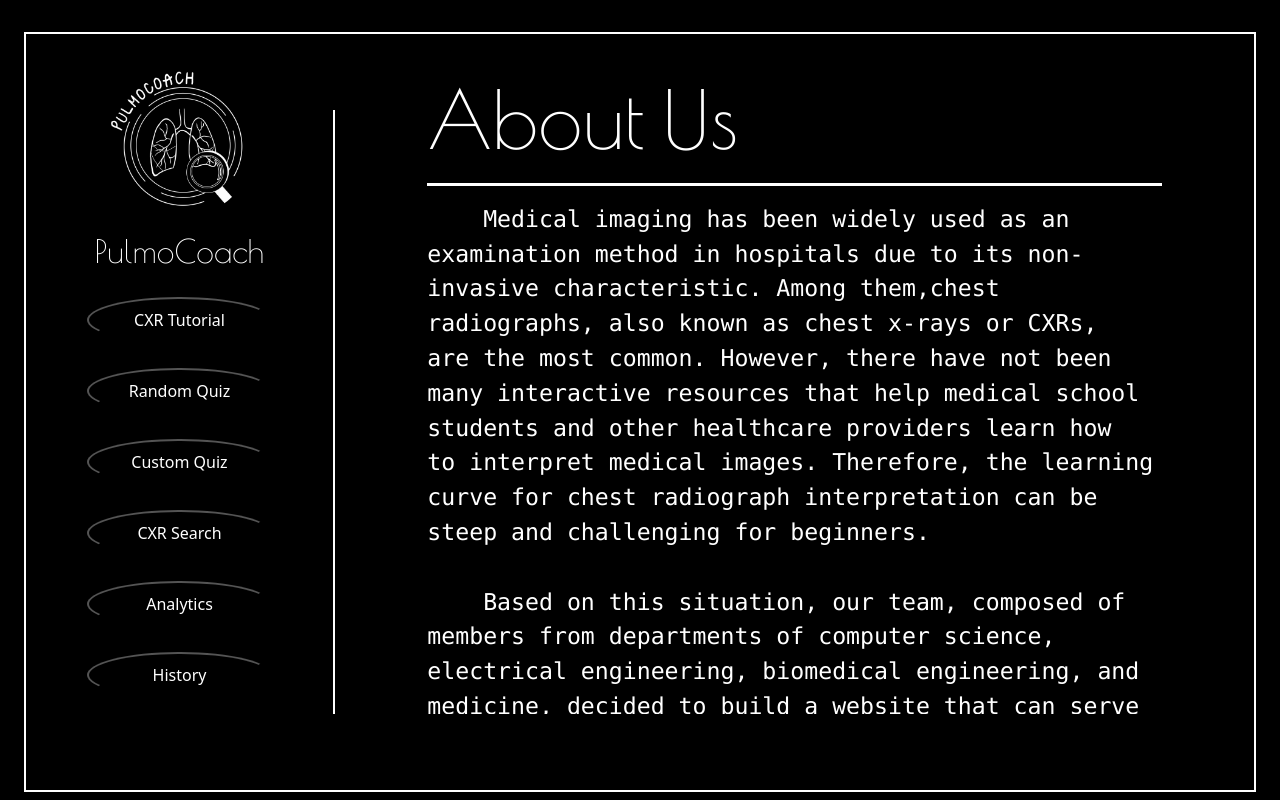
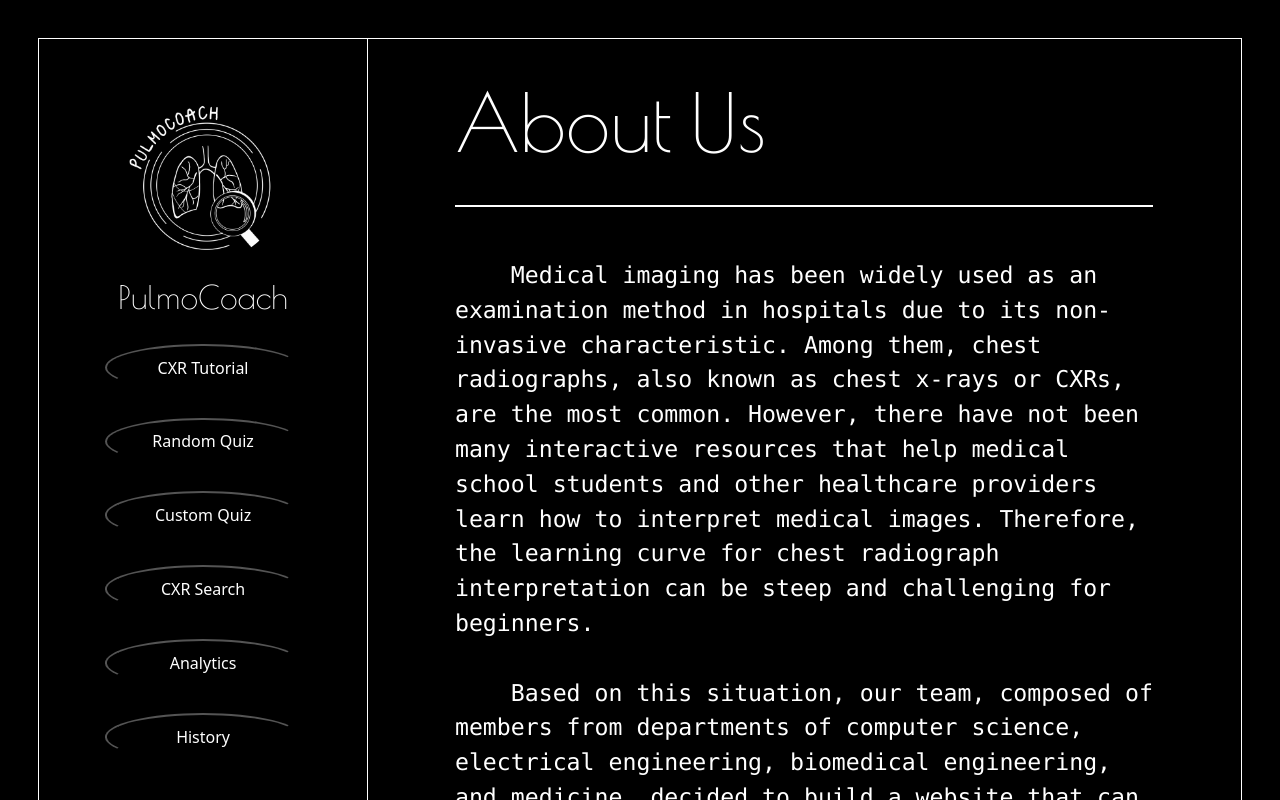
Before and after one commit to eric900115/PulmoCoach, an Angular app: page /menu in a window 1280 px wide. Shown: the top 800 px of the page. Built offline with nearby package versions, Linux system fonts and the light colour scheme; a web font is replaced by a local one.

Commit message:
fix: web layout

```diff
--- a/src/app/history/history.component.html
+++ b/src/app/history/history.component.html
@@ -1,8 +1,8 @@
 <link rel="preconnect" href="https://fonts.googleapis.com">
 <link rel="preconnect" href="https://fonts.gstatic.com" crossorigin>
 <link href="https://fonts.googleapis.com/css2?family=Poiret+One&display=swap" rel="stylesheet">
-<div class="container-fluid" style="background-color:black; padding:3%; border-color:white;border-width:0.1em;">
-    <div class = "inner_box" style="border-color:white;border-width:0.1rem; border-style:solid; display:flex; flex-direction:column; padding:2%; justify-content:space-between;">
+<div style="background-color:black; padding:3%; border-color:white;border-width:0.1em;">
+    <div style="border-color:white;border-width:0.1rem; border-style:solid; display:flex; flex-direction:column; padding:2%; justify-content:space-between;">
         <div style="display: flex; justify-content:space-between;">
             <div style="display:flex; flex-direction: column; align-items: center;">
                 <img src="../../assets/history/circle.svg" style="width: 90%; padding: 5%;"/>
--- a/src/app/history/history.component.scss
+++ b/src/app/history/history.component.scss
@@ -41,10 +41,10 @@
     box-shadow: 0px 0px 15px rgb(255, 255, 255);
     }
 
-.inner_box{
-    overflow-y: scroll;
-}
+// .inner_box{
+//     overflow-y: scroll;
+// }
 
-.container_fluid{
-    max-height: 95vh;
-}
+// .container_fluid{
+//     max-height: 95vh;
+// }
--- a/src/app/menu/menu.component.html
+++ b/src/app/menu/menu.component.html
@@ -1,7 +1,9 @@
 <link rel="preconnect" href="https://fonts.googleapis.com">
 <link rel="preconnect" href="https://fonts.gstatic.com" crossorigin>
 <link href="https://fonts.googleapis.com/css2?family=Poiret+One&display=swap" rel="stylesheet">
-<div class = "grid-container">
+
+<!-- <div class = "grid-container"> -->
+<div style="display:flex; flex-direction: row; background-color:black; margin:3%; border-color:white; border-width:0.1em; border-style:solid;" >
 	<div class = "grid-left">
 		<div><img id = "user_img" src="assets/pulmo_coach_logo.jpg" alt="user_img"></div>
 
@@ -45,43 +47,15 @@
 	</div>
 
 	<div class = "grid_midline"></div>
+    <!-- <hr /> -->
 
     <div class = "grid-right">
 		<div id = "about_us">
 			<h2 id = "about_us_h2">About Us</h2>
 			<hr id = "about_us_hr">
-<pre id = "about_us_paragraph">
-    Medical imaging has been widely used as an
-examination method in hospitals due to its non-
-invasive characteristic. Among them,chest
-radiographs, also known as chest x-rays or CXRs,
-are the most common. However, there have not been
-many interactive resources that help medical school
-students and other healthcare providers learn how
-to interpret medical images. Therefore, the learning
-curve for chest radiograph interpretation can be
-steep and challenging for beginners.
-
-    Based on this situation, our team, composed of
-members from departments of computer science,
-electrical engineering, biomedical engineering, and
-medicine, decided to build a website that can serve
-as a tutorial and self-evaluation resource aimed at
-assisting healthcare providers new to CXR
-interpretation in better understanding some of the
-most crucial findings in CXR.
-
-    Our platform is free and open-source, and our
-data is also based on open-source atasets. There
-are plenty of interesting images with accurate
-lesion localization and annotations made by
-professional radiologists. So make sure to try
-it out!
-
-    We are looking forward to incorporating AI
-diffusion model assistance in the future to make
-image comparisons and lesion localization easier.
-</pre>
+            <pre id = "about_us_paragraph">
+                {{AboutUs}}
+            </pre>
 		</div>
 	</div>
 </div>
--- a/src/app/menu/menu.component.scss
+++ b/src/app/menu/menu.component.scss
@@ -11,28 +11,32 @@
 }
 
 .grid-left {
-  padding-top: 10%;
-  padding-bottom: 5%;
-  grid-column: 1/2;
+  margin-top: 5%;
+  // padding-bottom: 5%;
+  // grid-column: 1/10;
+  width: 30%;
   text-align: center;
+  // overflow: scroll;
+  // height: 100%;
 }
 
 .grid-right {
-  grid-column: 3/4;
-  grid-row:1/3;
+  // grid-column: 3/4;
+  // grid-row:1/3;
+  width: 80%;
   text-align: center;
-  overflow-y: scroll;
+  // overflow-y: scroll;
 
 
 }
-
 .grid_midline {
-  grid-column: 2/3;
-  grid-row:2/3;
-  margin-top: 10%;
-  margin-bottom: 10%;
-  background-color: white;
-}
+  // height:100%;
+  padding-block: 10%;
+  width:1px;
+  border-width:0;
+  color:#FFFFFF;
+  background-color:#FFFFFF;
+ }
 
 #user_img {
   border-radius: 50rem;
@@ -77,10 +81,9 @@
 }
 
 #about_us_hr {
-
-  border-top: 3px solid #ffffff;
+  border-top: 2px solid #ffffff;
   opacity: 1;
-
+  margin-top: 5%;
 }
 
 #user_name{
@@ -90,7 +93,9 @@
 #about_us_paragraph{
   text-align: middle;
   font-size: 1.45rem;
-
+  width:100%;
+  white-space: pre-wrap;
+  margin-inline: auto;
 }
 
 button:hover{
--- a/src/app/menu/menu.component.ts
+++ b/src/app/menu/menu.component.ts
@@ -13,4 +13,34 @@ export class MenuComponent {
   openPdf(){
     window.open('/assets/Pulmocoach_tutorial.pdf')
   }
+
+  AboutUs = "\n    Medical imaging has been widely used as an \
+examination method in hospitals due to its non-invasive characteristic. \
+Among them, chest radiographs, also known as chest x-rays or CXRs, \
+are the most common. However, there have not been \
+many interactive resources that help medical school \
+students and other healthcare providers learn how \
+to interpret medical images. Therefore, the learning \
+curve for chest radiograph interpretation can be \
+steep and challenging for beginners.\
+            \n\n\
+    Based on this situation, our team, composed of \
+members from departments of computer science, \
+electrical engineering, biomedical engineering, and \
+medicine, decided to build a website that can serve \
+as a tutorial and self-evaluation resource aimed at \
+assisting healthcare providers new to CXR \
+interpretation in better understanding some of the \
+most crucial findings in CXR. \
+                \n\n\
+    Our platform is free and open-source, and our \
+data is also based on open-source atasets. There \
+are plenty of interesting images with accurate \
+lesion localization and annotations made by \
+professional radiologists. So make sure to try \
+it out! \
+\n\n\
+    We are looking forward to incorporating AI \
+diffusion model assistance in the future to make \
+image comparisons and lesion localization easier."
 }
--- a/src/app/question/question.component.html
+++ b/src/app/question/question.component.html
@@ -7,7 +7,7 @@
       <ng-container *ngIf="isCustom && !isCustomMenuFinished">
         <div class="custom_menu">
           <h1 style="text-align: center;">Custom Quiz</h1>
-          <hr id = "about_us_hr" style="margin-left: 1%; margin-right: 1.5%;">
+          <div style="width: 90%; height: 0.1rem; border-top: solid #FFFFFF 1px; margin-inline: auto; margin-top: 3%;"></div>
           <div style="margin-left: 3%;">
             <span class="select_text">Abnomarlity
             <select [(ngModel)]="customSymptom" class="custom_normal_text arrow" style="width: 27%; font-size: 2rem; height:20%; margin-right: auto; margin-left: 1%; margin-top: 4%;">
@@ -31,9 +31,11 @@
               </option>
             </select>
           </div>
-          <button id = "custom_home_btn" routerLink="/menu" class="custom_normal_text arrow" style="font-size: 2em;">Home</button>
-          <button id = "custom_clear_btn" class="custom_normal_text arrow" style="font-size: 2em;">Clear</button>
-          <button id = "custom_start_btn" (click)="customMenuDone()" class="custom_normal_text arrow" style="font-size: 2em;">Start</button>
+          <div style="display: flex; justify-content:space-around; margin-top: 5%; padding: 3%;">
+            <button id = "custom_home_btn" routerLink="/menu" class="custom_normal_text arrow" style="font-size: 2em;">Home</button>
+            <button id = "custom_clear_btn" class="custom_normal_text arrow" style="font-size: 2em;">Clear</button>
+            <button id = "custom_start_btn" (click)="customMenuDone()" class="custom_normal_text arrow" style="font-size: 2em;">Start</button>
+          </div>
         </div>
       </ng-container>
 
@@ -119,8 +121,8 @@
                 <p class="normal_text" style="font-size: 1.75em;">{{item.key}}</p>
                 <p class="normal_text" style="font-size: 1.75em;">{{item.value[0]}}</p>
                 <p class="normal_text" style="font-size: 1.75em;">{{item.value[1]}}</p>
-                <button class="custom_normal_text arrow" style="border-radius:100%; padding: 5%; margin: auto;" (click)="showImg(i)">img</button>
-                <img  [hidden]="Show_CurrentImagePath[i]" [src]="ImgLabelURL[i]" style="width: 50%;"/>
+                <button *ngIf="isCustom" class="custom_normal_text arrow" style="border-radius:100%; padding: 5%; margin: auto;" (click)="showImg(i)">img</button>
+                <img *ngIf="isCustom" [hidden]="Show_CurrentImagePath[i]" [src]="ImgLabelURL[i]" style="width: 50%;"/>
               </div>
             </div>
             <button id = "result_home_btn"routerLink="/menu" class="normal_text" style="font-size: 2em; height:1.5em; background-color:transparent; border-color: white; border-width: 0.01em; align-self: center; margin-right: auto; margin-left: 3%; margin-top: 10%; padding:3%;">Home</button>
--- a/src/app/question/question.component.scss
+++ b/src/app/question/question.component.scss
@@ -7,10 +7,10 @@ option{
   border-style: solid;
   border-width: 0.15rem;
   border-color: white;
-  overflow-y: scroll;
+  // overflow-y: scroll;
 
   margin: 2rem  1.5rem;
-  max-height: 95vh;
+  // max-height: 95vh;
   // min-height: 90vh;
 }
 
@@ -34,7 +34,7 @@ option{
 .arrow {
   background-color: transparent;
   border-color: white;
-  border-width: 0.01em;
+  border-width: 0.05em;
   align-self: center;
 }
 
@@ -409,9 +409,9 @@ h1 {
   font-family: 'Poiret One', cursive;
   text-align: top;
   padding:2%;
-  margin-left: 4%;
-  margin-top: 5%;
-  margin-right: 55%;
+  // margin-left: 4%;
+  // margin-top: 5%;
+  // margin-right: 55%;
   border-radius: 50%;
 }
 
@@ -423,9 +423,9 @@ h1 {
   font-family: 'Poiret One', cursive;
   text-align: top;
   padding:2%;
-  margin-left: 3%;
-  margin-top: 5%;
-  margin-right: 4%;
+  // margin-left: 3%;
+  // margin-top: 5%;
+  // margin-right: 4%;
   border-radius: 50%;
 }
 
@@ -441,9 +441,9 @@ h1 {
   font-family: 'Poiret One', cursive;
   text-align: top;
   padding:2%;
-  margin-left: 4%;
-  margin-top: 5%;
-  margin-right: 0%;
+  // margin-left: 4%;
+  // margin-top: 5%;
+  // margin-right: 0%;
   border-radius: 50%;
 }
 
```
